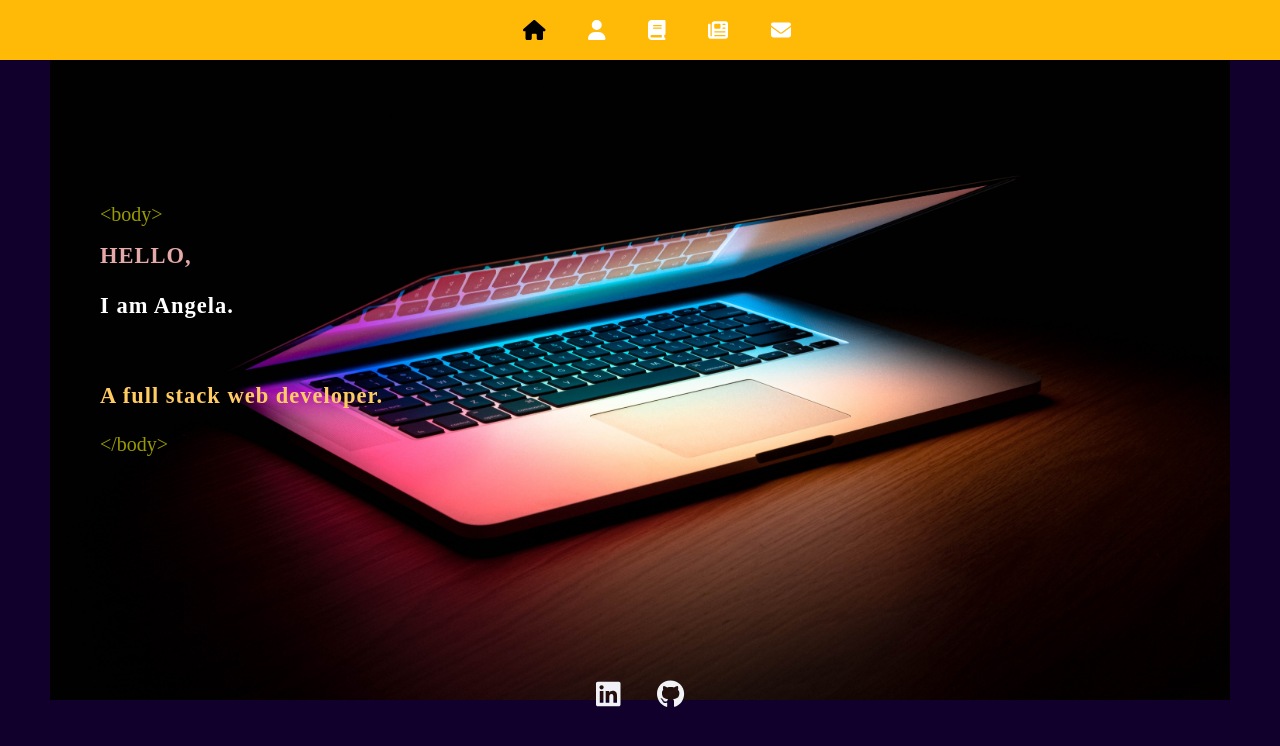
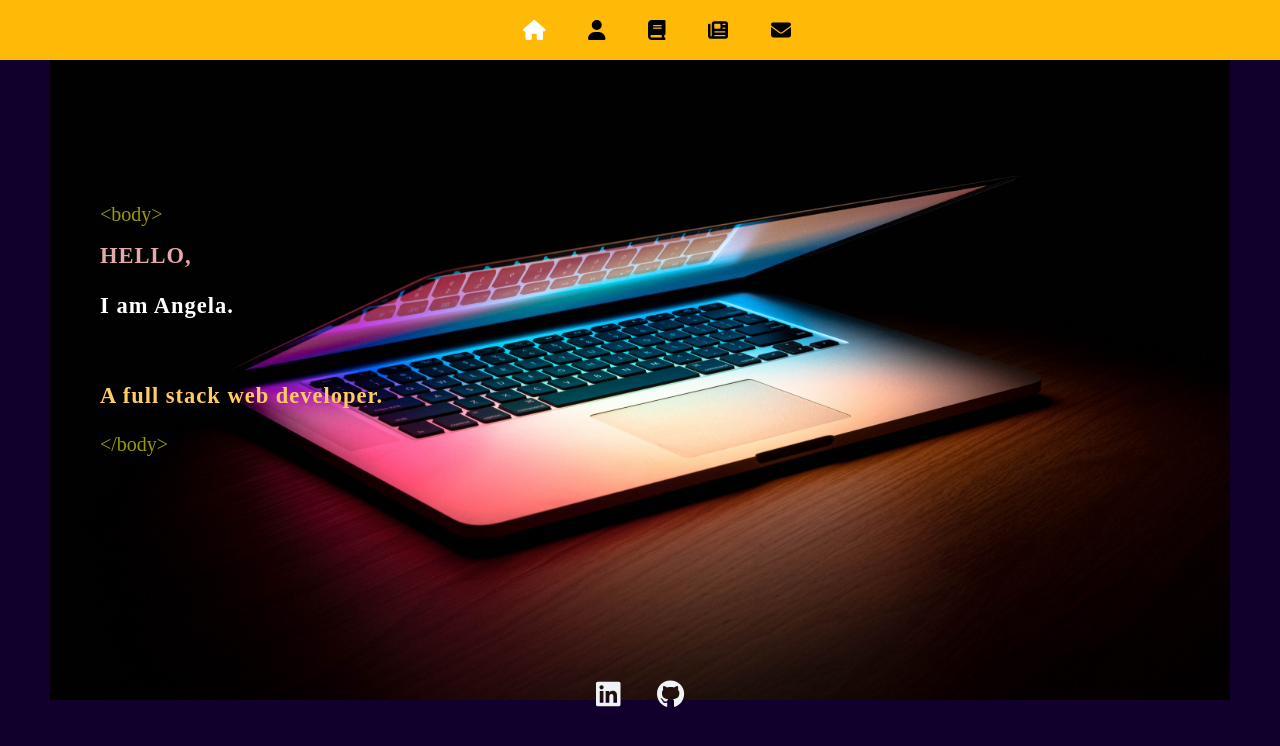
Before and after one commit to angelawong3/react-portfolio, a React (Create React App) app: page / in a window 1280 px wide. Shown: the top 746 px of the page. Built offline with nearby package versions, Linux system fonts and the light colour scheme.

Commit message:
active nav links done

```diff
--- a/src/App.css
+++ b/src/App.css
@@ -25,6 +25,10 @@
 
 .flex-item {
   margin: 20px;
+}
+
+.link-active {
+  color: #fff;
 }
 /* end of css for all section */
 
--- a/src/components/Navigation/index.js
+++ b/src/components/Navigation/index.js
@@ -1,5 +1,5 @@
 import React from "react";
-import { Link } from "react-router-dom";
+import { NavLink } from "react-router-dom";
 import { FontAwesomeIcon } from "@fortawesome/react-fontawesome";
 import {
   faHome,
@@ -14,34 +14,59 @@ const Navigation = () => (
     <nav className="nav-bar">
       <ul>
         <li>
-          <Link to="/" className="home-icon">
-            <FontAwesomeIcon icon={faHome} color="#000" />
+          <NavLink
+            to="/"
+            className={({ isActive }) =>
+              isActive ? "link-active" : "home-icon"
+            }
+          >
+            <FontAwesomeIcon icon={faHome} />
             &nbsp;
-          </Link>
+          </NavLink>
         </li>
         <li>
-          <Link to="/About" className="about-icon">
-            <FontAwesomeIcon icon={faUser} color="#fff" />
+          <NavLink
+            to="/About"
+            className={({ isActive }) =>
+              isActive ? "link-active" : "about-icon"
+            }
+          >
+            <FontAwesomeIcon icon={faUser} />
             &nbsp;
-          </Link>
+          </NavLink>
         </li>
         <li>
-          <Link to="/Project" className="project-icon">
-            <FontAwesomeIcon icon={faBook} color="#fff" />
+          <NavLink
+            to="/Project"
+            className={({ isActive }) =>
+              isActive ? "link-active" : "project-icon"
+            }
+          >
+            <FontAwesomeIcon icon={faBook} />
             &nbsp;
-          </Link>
+          </NavLink>
         </li>
         <li>
-          <Link to="/Resume" className="resume-icon">
-            <FontAwesomeIcon icon={faNewspaper} color="#fff" />
+          <NavLink
+            to="/Resume"
+            className={({ isActive }) =>
+              isActive ? "link-active" : "resume-icon"
+            }
+          >
+            <FontAwesomeIcon icon={faNewspaper} />
             &nbsp;
-          </Link>
+          </NavLink>
         </li>
         <li>
-          <Link to="/Contact" className="contact-icon">
-            <FontAwesomeIcon icon={faEnvelope} color="#fff" />
+          <NavLink
+            to="/Contact"
+            className={({ isActive }) =>
+              isActive ? "link-active" : "contact-icon"
+            }
+          >
+            <FontAwesomeIcon icon={faEnvelope} />
             &nbsp;
-          </Link>
+          </NavLink>
         </li>
       </ul>
     </nav>
```
